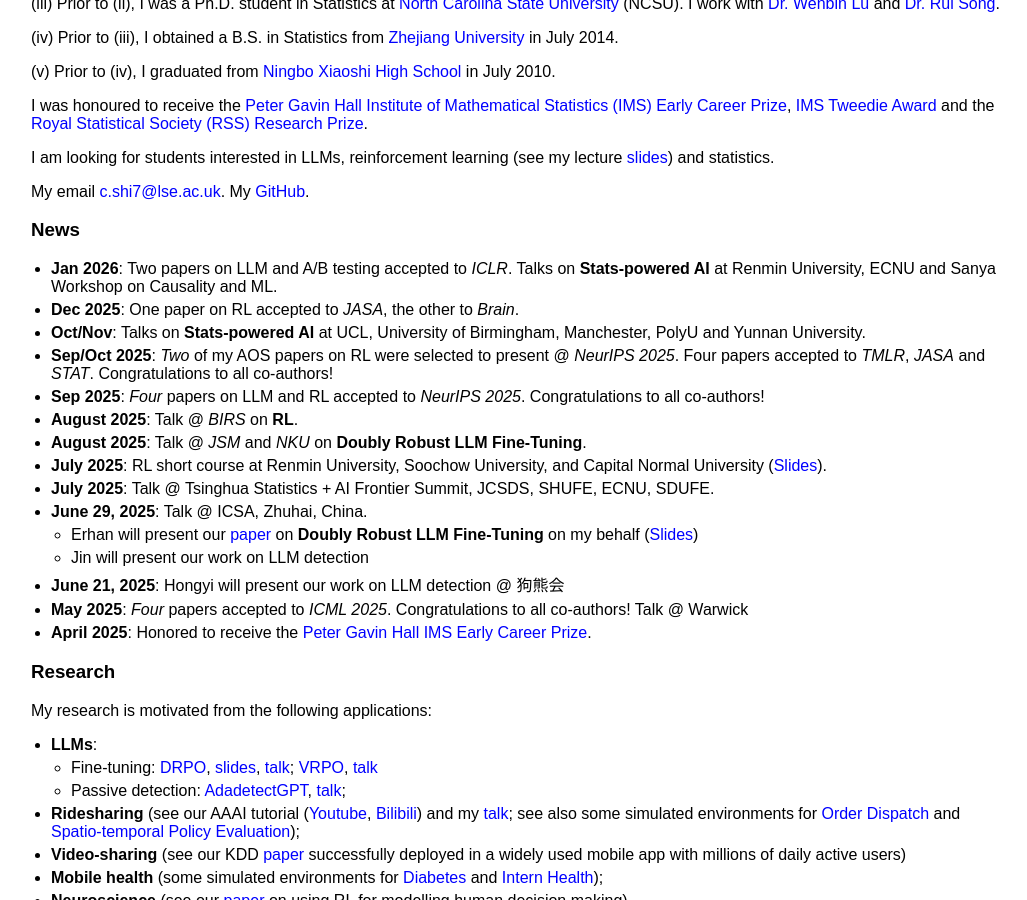
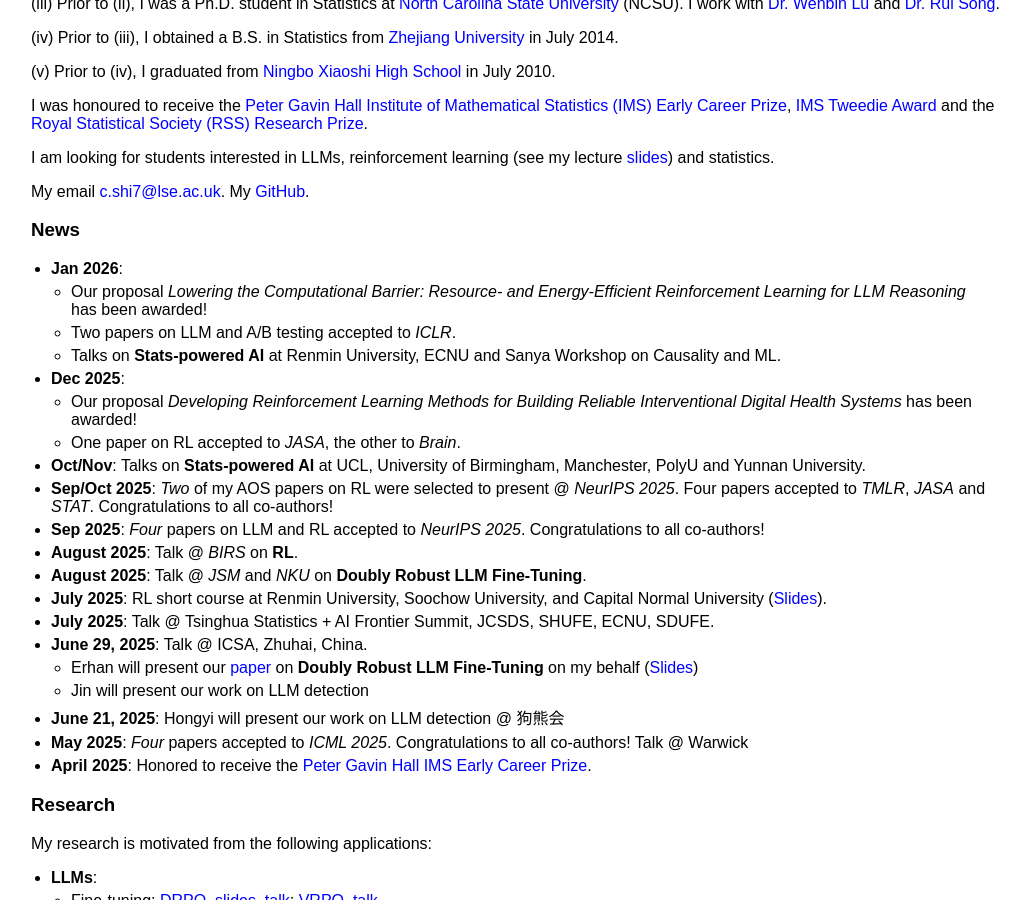
Before and after one commit to callmespring/callmespring.github.io, a Jekyll site: the page built from index.md, in a window 1280 px wide and 900 px high, scrolled down 981 px. Shown: the whole window, without its empty margins (109-1136 px from the left). Built offline with Jekyll 4.4.1, drawn with Linux system fonts in a browser that asks for light colours.

Commit message:
Update index.md

```diff
--- a/index.md
+++ b/index.md
@@ -27,8 +27,13 @@
 My email <c.shi7@lse.ac.uk>. My [GitHub](https://github.com/callmespring).
 
 ### News
-- **Jan 2026**: Two papers on LLM and A/B testing accepted to *ICLR*. Talks on **Stats-powered AI** at Renmin University, ECNU and Sanya Workshop on Causality and ML.
-- **Dec 2025**: One paper on RL accepted to *JASA*, the other to *Brain*.
+- **Jan 2026**:
+  * Our proposal *Lowering the Computational Barrier: Resource- and Energy-Efficient Reinforcement Learning for LLM Reasoning* has been awarded!
+  * Two papers on LLM and A/B testing accepted to *ICLR*.
+  * Talks on **Stats-powered AI** at Renmin University, ECNU and Sanya Workshop on Causality and ML.
+- **Dec 2025**:
+  * Our proposal *Developing Reinforcement Learning Methods for Building Reliable Interventional Digital Health Systems* has been awarded!
+  * One paper on RL accepted to *JASA*, the other to *Brain*.
 - **Oct/Nov**: Talks on **Stats-powered AI** at UCL, University of Birmingham, Manchester, PolyU and Yunnan University.
 - **Sep/Oct 2025**: *Two* of my AOS papers on RL were selected to present @ *NeurIPS 2025*. Four papers accepted to *TMLR*, *JASA* and *STAT*. Congratulations to all co-authors!
 - **Sep 2025**: *Four* papers on LLM and RL accepted to *NeurIPS 2025*. Congratulations to all co-authors!
```
